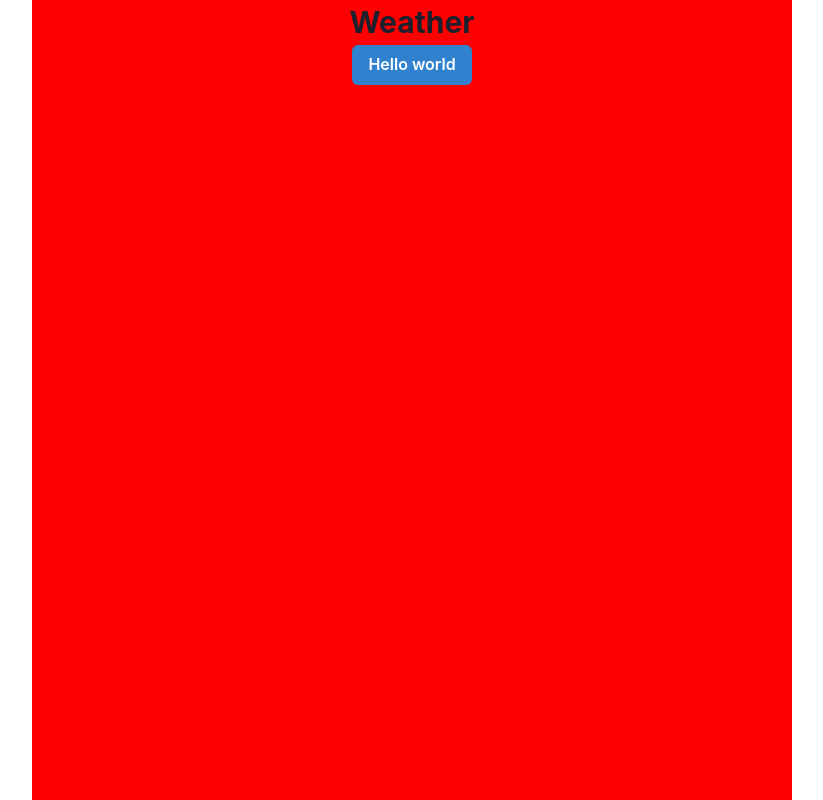
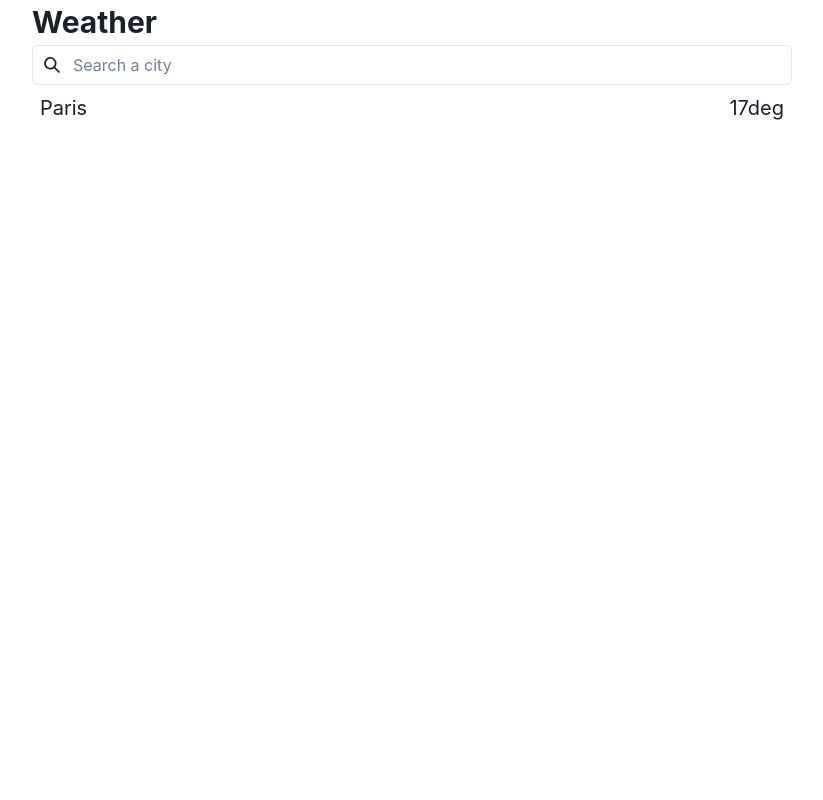
Before and after one commit to devaublanc/weather, a Next.js app: page / in a window 1280 px wide. Shown: the whole page, without its empty margins (228-1051 px from the left). Built offline with nearby package versions, Linux system fonts and the light colour scheme.

Commit message:
create search ui component

```diff
--- a/package.json
+++ b/package.json
@@ -9,6 +9,7 @@
     "lint": "next lint"
   },
   "dependencies": {
+    "@chakra-ui/icons": "^2.0.19",
     "@chakra-ui/react": "^2.6.1",
     "@emotion/react": "^11.11.0",
     "@emotion/styled": "^11.11.0",
--- a/src/pages/components/Layout/index.tsx
+++ b/src/components/Layout/index.tsx
@@ -1,19 +1,13 @@
-import { Box, Flex } from "@chakra-ui/react";
+import { Text, Flex } from "@chakra-ui/react";
 
 export function Layout({ children }: { children: React.ReactNode }) {
   return (
     <Flex justifyContent={"center"} flex={1} height={"100vh"}>
-      <Flex
-        alignItems={"center"}
-        flexDir={"column"}
-        flex={1}
-        bg="red"
-        maxWidth={760}
-      >
+      <Flex alignItems={"stretch"} flexDir={"column"} flex={1} maxWidth={760}>
         <header>
-          <Box fontSize={"3xl"} fontWeight={"bold"} as="span">
+          <Text fontSize={"3xl"} fontWeight={"bold"}>
             Weather
-          </Box>
+          </Text>
         </header>
 
         <main>{children}</main>
--- /dev/null
+++ b/src/components/Search/index.tsx
@@ -0,0 +1,26 @@
+import { debounce } from "@/utils/timer";
+import { SearchIcon } from "@chakra-ui/icons";
+import { Input, InputGroup, InputLeftElement } from "@chakra-ui/react";
+import { ChangeEvent, useCallback } from "react";
+
+export type SearchProps = {
+  onSearch: (value: string) => void;
+};
+export function Search({ onSearch }: SearchProps) {
+  // eslint-disable-next-line react-hooks/exhaustive-deps
+  const onChange = useCallback(
+    debounce((e: ChangeEvent<HTMLInputElement>) => {
+      if (e.target.value.length < 3) return;
+      onSearch(e.target.value);
+    }, 1000),
+    [onSearch]
+  );
+  return (
+    <InputGroup>
+      <InputLeftElement pointerEvents="none">
+        <SearchIcon />
+      </InputLeftElement>
+      <Input onChange={onChange} placeholder="Search a city" />
+    </InputGroup>
+  );
+}
--- a/src/pages/_app.tsx
+++ b/src/pages/_app.tsx
@@ -1,6 +1,6 @@
 import { ChakraProvider } from "@chakra-ui/react";
 import type { AppProps } from "next/app";
-import { Layout } from "./components/Layout";
+import { Layout } from "../components/Layout";
 
 export default function App({ Component, pageProps }: AppProps) {
   return (
--- a/src/pages/index.tsx
+++ b/src/pages/index.tsx
@@ -1,9 +1,15 @@
-import { Button } from "@chakra-ui/react";
+import { Search } from "@/components/Search";
+import { WeatherPreview } from "@/ui/WeatherPreview";
 
 export default function Home() {
   return (
-    <main>
-      <Button colorScheme="blue">Hello world</Button>
-    </main>
+    <>
+      <Search
+        onSearch={searchValue => {
+          console.log("search", searchValue);
+        }}
+      />
+      <WeatherPreview />
+    </>
   );
 }
--- /dev/null
+++ b/src/ui/WeatherPreview/index.tsx
@@ -0,0 +1,10 @@
+import { Flex, Text } from "@chakra-ui/react";
+
+export function WeatherPreview() {
+  return (
+    <Flex bg="white" justifyContent={"space-between"} p="2">
+      <Text fontSize={"xl"}>Paris</Text>
+      <Text fontSize={"xl"}>17deg</Text>
+    </Flex>
+  );
+}
--- /dev/null
+++ b/src/utils/timer.ts
@@ -0,0 +1,7 @@
+export const debounce = (fn: Function, ms = 300) => {
+  let timeoutId: ReturnType<typeof setTimeout>;
+  return function deb(this: any, ...args: any[]) {
+    clearTimeout(timeoutId);
+    timeoutId = setTimeout(() => fn.apply(this, args), ms);
+  };
+};
```
Also changed, not shown: 1 other file (tests, documents, lock files or other folders).
